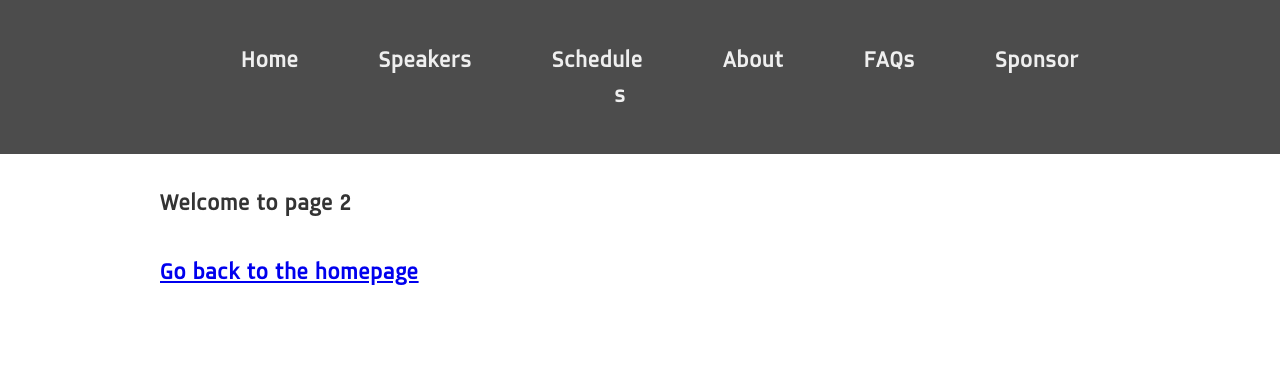
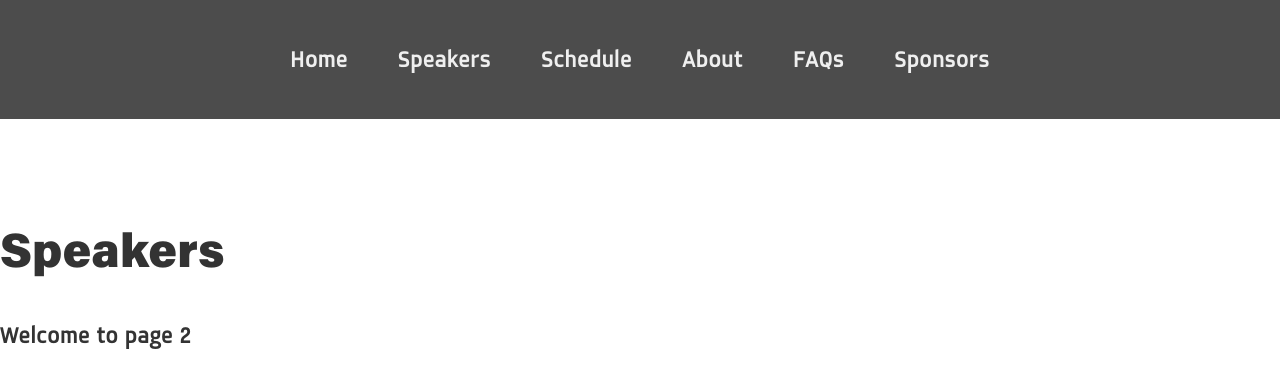
Before and after one commit to JFFC/jffc-2019, a Gatsby site: page /speakers in a window 1280 px wide. Built offline with nearby package versions, Linux system fonts and the light colour scheme; Gatsby itself is replaced by a stand-in of ours.

Commit message:
coding break. resume 8am.

```diff
--- a/src/components/AlternateContainer.js
+++ b/src/components/AlternateContainer.js
@@ -9,8 +9,7 @@ const AlternateContainer = ({ children }) => (
         <Header/>
         <div style={{
             margin: '0 auto',
-            maxWidth: 960,
-            paddingTop: 97,
+            paddingTop: 230,
         }}>
             {children}
         </div>
--- a/src/components/MainContainer.js
+++ b/src/components/MainContainer.js
@@ -24,6 +24,7 @@ const MainContainer = ({ children }) => (
             <Header/>
             <div style={{
                 margin: '0 auto',
+                paddingTop: 230,
             }}>
                 {children}
             </div>
--- a/src/css/header.css
+++ b/src/css/header.css
@@ -25,8 +25,8 @@
 
 #mainHeaderContainer > div ul li {
     display: inline;
-    padding-right: 40px;
-    padding-left: 40px;
+    padding-right: 25px;
+    padding-left: 25px;
 }
 
 li:hover {
@@ -43,7 +43,7 @@ li:hover {
     word-wrap: "break-word";
 }
 
-@media only screen and (max-width: 960px) {
+@media only screen and (max-width: 768px) {
     #mainHeaderContainer .NavLinks {
         display: none;
     }
--- a/src/pages/index.js
+++ b/src/pages/index.js
@@ -8,7 +8,7 @@ const IndexPage = () => (
   <MainContainer>
     <Grid fluid>
       <Row>
-        <Col xs={12} md={12} style={{marginBottom: 230}}/>
+        <Col xs={12} md={12} />
         <Col xs={12} md={12}>
           <p style={{color: "#EFEFEF"}}>January 26 - 27, 2019</p>
         </Col>
--- a/src/pages/speakers.js
+++ b/src/pages/speakers.js
@@ -7,7 +7,6 @@ const SpeakersPage = () => (
   <AlternateContainer>
     <h1>Speakers</h1>
     <p>Welcome to page 2</p>
-    <Link to="/">Go back to the homepage</Link>
   </AlternateContainer>
 )
 
```
